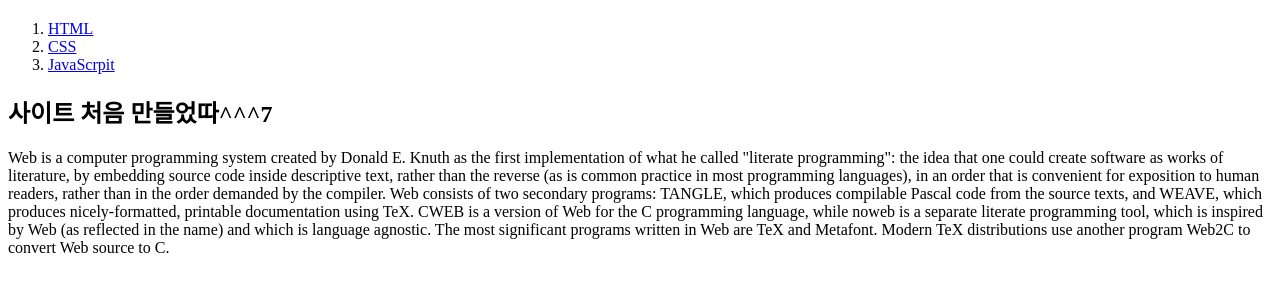
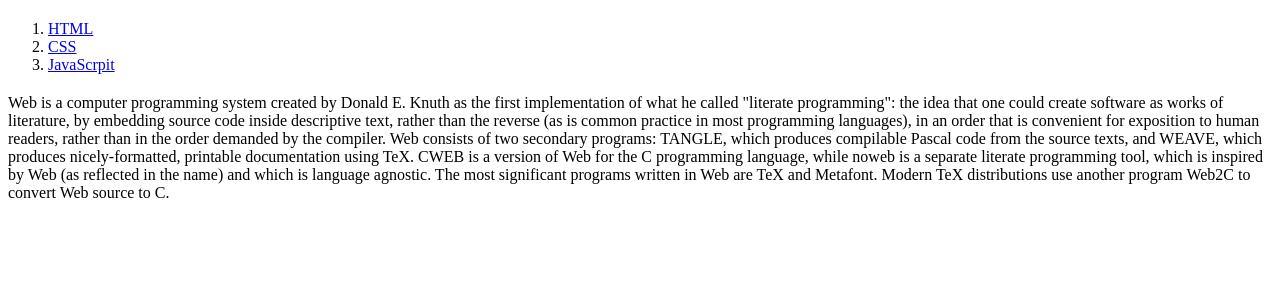
Before and after one commit to Moon-Whale/Moon-Whale.github.io, a plain HTML site: page index.html in a window 1280 px wide. Shown: the part 60-352 px from the top of the page. Drawn offline with Linux system fonts and the light colour scheme.

Commit message:
Update index.html

```diff
--- a/index.html
+++ b/index.html
@@ -12,7 +12,7 @@
         <li><a href="2.html">CSS</li></a>
         <li><a href="3.html">JavaScrpit</li></a>
     </ol>
-    <h2>사이트 처음 만들었따^^^7 </h2>
+    <h2></h2>
     <p>
         Web is a computer programming system created by Donald E. Knuth as the first implementation of what he called
         "literate programming": the idea that one could create software as works of literature, by embedding source code
```
